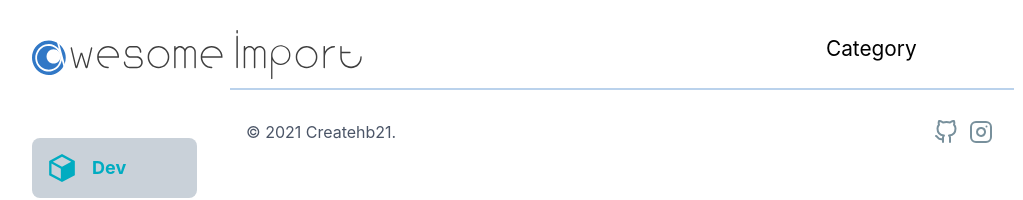
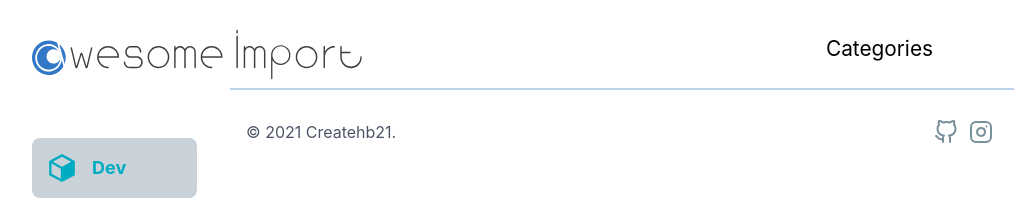
Before and after one commit to createhb21/awesome-import, a React (Create React App) app: page /dev in a window 1280 px wide. Shown: the top 200 px of the page, without its empty margins (126-1149 px from the left). Built offline with nearby package versions, Linux system fonts and the light colour scheme; no server answers.

Commit message:
categories on mobile

```diff
--- a/src/App.tsx
+++ b/src/App.tsx
@@ -18,7 +18,7 @@ import AwesomeEditor from './components/AwesomeEditor/AwesomeEditor';
 import GuestBook from './pages/GuestBook';
 import Footer from './components/Footer';
 import AwesomeSidebar from './components/AwesomeSidebar/AwesomeSidebar';
-import ShowBasedOnTags from './pages/TagsAndCategories/ShowBasedOnTags';
+import ShowBasedOnTags from './pages/TagsAndCategories/ShowBasedOnCateg';
 import Header from './components/Header/Header';
 
 function App() {
--- a/src/components/Header/Header.tsx
+++ b/src/components/Header/Header.tsx
@@ -1,7 +1,7 @@
 /** @jsxImportSource @emotion/react */
 import { css } from '@emotion/react';
 import { useEffect, useRef, useState } from 'react';
-import { useNavigate } from 'react-router-dom';
+import { NavLink, useNavigate } from 'react-router-dom';
 import { useScroll } from '../../hooks/useScroll';
 
 function Header() {
@@ -21,7 +21,9 @@ function Header() {
 
     return (
         <div ref={navRef} css={wrapperStyle(scrollY, navBarHeight)}>
-            <span onClick={routingCategory}>Category</span>
+            <NavLink onClick={routingCategory} to="/categories">
+                Categories
+            </NavLink>
         </div>
     );
 }
@@ -30,7 +32,7 @@ export default Header;
 
 const wrapperStyle = (scrollY: number, navBarHeight: number) => css`
     width: 100%;
-    span {
+    a {
         padding-top: 2rem;
         padding-left: 4.5rem;
         position: absolute;
@@ -39,5 +41,9 @@ const wrapperStyle = (scrollY: number, navBarHeight: number) => css`
         transform: ${scrollY > navBarHeight ? 'translateY(-500px)' : ''};
         transition: 0.25s ease-in-out;
         transition-property: transform;
+
+        &.active {
+            font-weight: bold;
+        }
     }
 `;
--- a/src/components/MobileHeader/MobileHeader.tsx
+++ b/src/components/MobileHeader/MobileHeader.tsx
@@ -44,6 +44,11 @@ function MobileHeader() {
         setVisible(false);
     };
 
+    const routeCategories = () => {
+        navigate('/categories');
+        setVisible(false);
+    };
+
     useEffect(() => {
         isUser ? setUserIn(true) : setTimeout(() => setUserIn(false), 1200);
     }, [isUser, userIn]);
@@ -63,6 +68,7 @@ function MobileHeader() {
                             {!userIn && <span onClick={googleLogin}>Login</span>}
                             {userIn && <span onClick={logOut}>Logout</span>}
                             <span onClick={routeGuestBook}>GustBook</span>
+                            <span onClick={routeCategories}>Categories</span>
                         </div>
                     </div>
                 </div>
@@ -164,10 +170,11 @@ const toggleStyle = (theme: ITheme, visible: boolean) => css`
         height: 75%;
         width: 150%;
         color: ${theme.textGray};
+        border-bottom: 1px solid ${palette.blueGrey[600]};
     }
 
-    & > span:first-of-type {
-        border-bottom: 1px solid ${palette.blueGrey[600]};
+    & > span:last-of-type {
+        border: none;
     }
 
     & > span:hover {
--- a/src/pages/TagsAndCategories/ShowBasedOnTags.tsx
+++ b/src/pages/TagsAndCategories/ShowBasedOnCateg.tsx
@@ -5,8 +5,9 @@ import { useEffect, useState } from 'react';
 import AwesomeLoader from '../../components/AwesomeLoader/AwesomeLoader';
 import firebaseApp from '../../lib/storage/firebase';
 import CategoryGridCard from '../../components/CategoryGrid/CategoryGridCard';
+import media from '../../lib/styles/media';
 
-function ShowBasedOnTags() {
+function ShowBasedOnCateg() {
     const [loading, setLoading] = useState(false);
     const db = getDatabase(firebaseApp);
     const postRef = ref(db, 'write');
@@ -33,7 +34,7 @@ function ShowBasedOnTags() {
 
     return (
         <div css={wrapperStyle}>
-            <h1>Category</h1>
+            <h1>All Categories</h1>
             <ul css={postListStyle}>
                 {categories &&
                     categories.map((item: any, index: number) => {
@@ -44,9 +45,12 @@ function ShowBasedOnTags() {
     );
 }
 
-export default ShowBasedOnTags;
+export default ShowBasedOnCateg;
 
 const wrapperStyle = css`
+    ${media.small} {
+        padding-left: 1rem;
+    }
     margin-top: 5rem;
 `;
 
```
